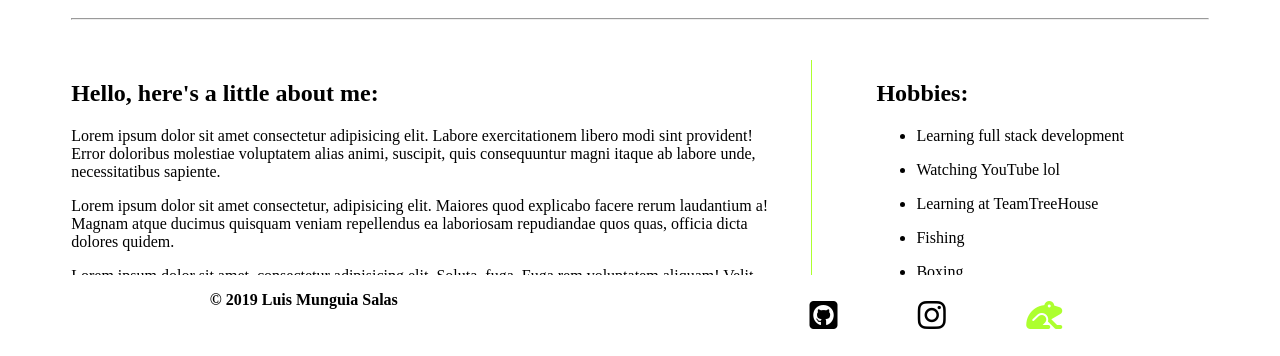
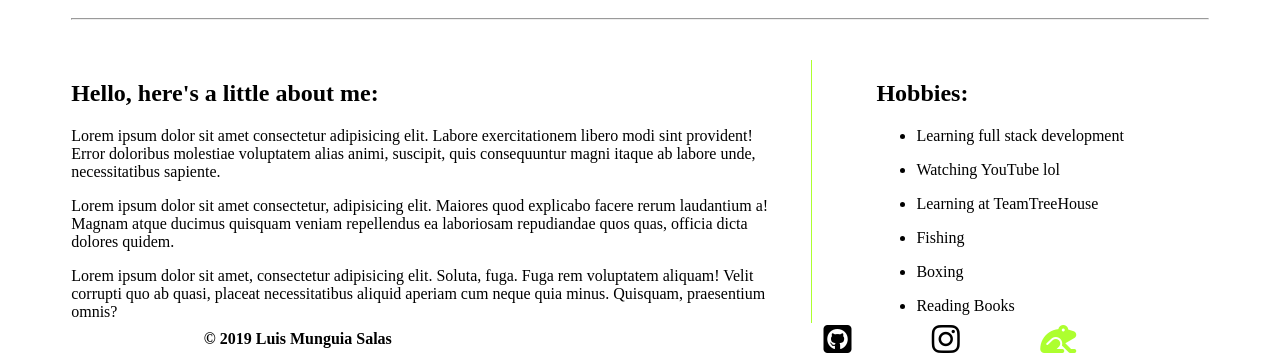
Before and after one commit to Luismunguiasalas/Techdegree-part1, a plain HTML site: page html/index.html in a window 1280 px wide. Shown: the part 453-809 px from the top of the page. Drawn offline with Linux system fonts and the light colour scheme; a web font is replaced by a local one.

Commit message:
reformatted footer

```diff
--- a/css/mainstyling.css
+++ b/css/mainstyling.css
@@ -111,15 +111,18 @@ main {  /* main container styling */
 **************************************/
 footer {
     display: flex;
-    justify-content: space-around;
+    justify-content: space-evenly;
     text-align: center;
 }
 footer ul {
+    margin: auto;
     width: 20%;
     display: flex;
     list-style: none;
     justify-content: space-between;
-    padding: .5rem;
+}
+footer p {
+    margin: auto;
 }
 footer a {
     text-decoration: none;
--- a/html/index.html
+++ b/html/index.html
@@ -82,7 +82,7 @@
          <!--
              start of footer container
           -->
-        <footer class="">
+        <footer>
             <p><b>&COPY; 2019 Luis Munguia Salas</b></p>
             <ul>
                 <li>
```
Also changed, not shown: html/contact.html (+1 -1 lines).
